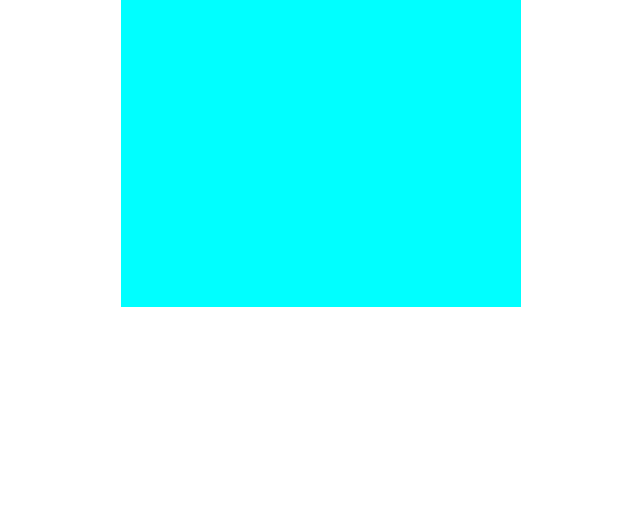
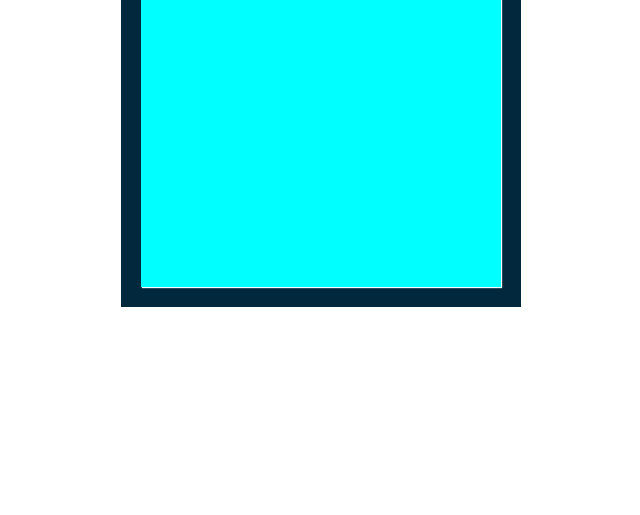
Before and after one commit to Shorizon/Rampant-Goats, a plain HTML site: page client/flip/flip.html in a window 1280 px wide. Shown: the part 301-816 px from the top of the page, without its empty margins (319-959 px from the left). Drawn offline with Linux system fonts and the light colour scheme.

Commit message:
flipping works

```diff
--- a/client/flip/flip.css
+++ b/client/flip/flip.css
@@ -9,19 +9,27 @@ body{
 
 
     height: 400px;
-    background: none;
+
     margin: auto;
     display: flex;
-    /* transform: translate(-50%, -50%);
-    border-color: black; */
+    /* transform: translate(-50%, -50%); */
+    background-color: rgb(1, 40, 60);
+    perspective: 1000px;
 
 }
 .flashCard{
 position: relative;
-width: 100%;
-height: 100%;
-/* transform-style: preserve-3d;
-transition: all 0.8s ease; */
+width: 90%;
+height: 90%;
+margin: 5%;
+box-shadow: 1px 1px 1px rgb(248, 249, 250);
+transform:scale(1);
+transform-style: preserve-3d;
+transition: transform 0.5s ;
+}
+.flashCard:active{
+    transform: scale(0.97);
+    transition: transform .2s;
 }
 
 .front{
@@ -32,6 +40,7 @@ backface-visibility: hidden;
 background: rgb(231, 231, 1);
 color: black;
 text-align: center;
+transform: rotateY(180deg);
 }
 
 .back{
@@ -42,9 +51,9 @@ backface-visibility: hidden;
 background-color: aqua;
 color: blue;
 text-align: center;
-/* transform: rotateY(180deg); */
+
 }
 
-/* .flip{
+.flashCard.flip{
     transform: rotateY(180deg);
-} */
+}
--- a/client/flip/flip.js
+++ b/client/flip/flip.js
@@ -1,6 +1,6 @@
-const flashCard = document.getElementById("#flashCard")
-flashCard.addEventListener("click", flipCard)
+const card = document.getElementById("flashCard")
+card.addEventListener("click", flipCard)
 
 function flipCard(){
-    flipCard.classList.toggle("flip")
+    card.classList.toggle("flip")
 }
```
